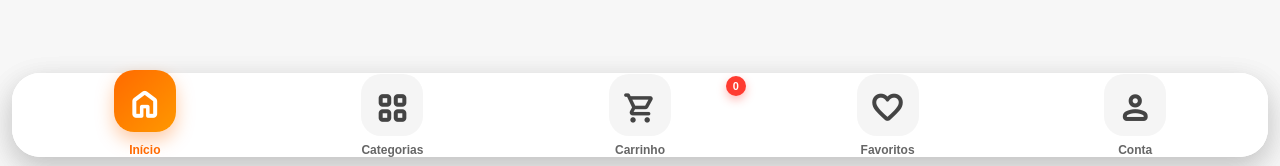
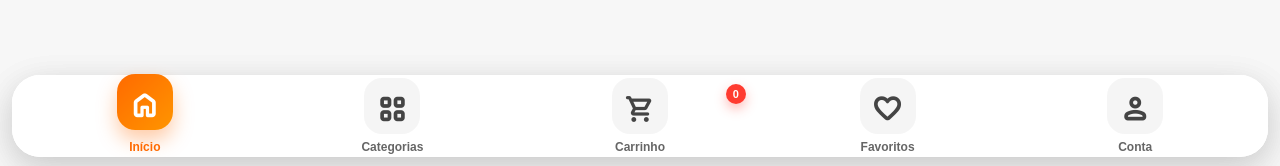
Before and after one commit to ramideilliasse-dev/Commerce, a plain HTML site: page homes.html in a window 1280 px wide. Shown: the part 631-797 px from the top of the page. Drawn offline with nearby package versions, Linux system fonts and the light colour scheme.

Commit message:
Implement bottom navigation styles in homes.css
Added styles for a fixed bottom navigation bar with hover effects and active states.

```diff
--- a/homes.css
+++ b/homes.css
@@ -1028,3 +1028,164 @@ min-width:120px;
 }
 
 }
+/*==================================
+BOTTOM NAVIGATION PREMIUM
+==================================*/
+
+.bottomNav{
+
+position:fixed;
+
+left:12px;
+
+right:12px;
+
+bottom:12px;
+
+height:82px;
+
+background:rgba(255,255,255,.96);
+
+backdrop-filter:blur(25px);
+
+-webkit-backdrop-filter:blur(25px);
+
+border-radius:28px;
+
+display:flex;
+
+justify-content:space-between;
+
+align-items:center;
+
+padding:0 8px;
+
+box-shadow:0 10px 35px rgba(0,0,0,.10);
+
+border:1px solid rgba(255,255,255,.7);
+
+z-index:9999;
+
+}
+
+.navItem{
+
+flex:1;
+
+display:flex;
+
+flex-direction:column;
+
+align-items:center;
+
+justify-content:center;
+
+cursor:pointer;
+
+position:relative;
+
+transition:.25s;
+
+}
+
+.navItem:hover{
+
+transform:translateY(-2px);
+
+}
+
+.navIcon{
+
+width:56px;
+
+height:56px;
+
+border-radius:18px;
+
+display:flex;
+
+justify-content:center;
+
+align-items:center;
+
+background:#f5f5f5;
+
+transition:.25s;
+
+}
+
+.navItem.active .navIcon{
+
+background:linear-gradient(135deg,#ff6a00,#ff9500);
+
+box-shadow:0 10px 20px rgba(255,106,0,.35);
+
+transform:translateY(-4px);
+
+}
+
+.navIcon .material-symbols-rounded{
+
+font-size:30px;
+
+color:#444;
+
+}
+
+.navItem.active .material-symbols-rounded{
+
+color:white;
+
+}
+
+.navItem span{
+
+margin-top:6px;
+
+font-size:12px;
+
+font-weight:700;
+
+color:#666;
+
+}
+
+.navItem.active span{
+
+color:#ff6a00;
+
+}
+
+.bottomBadge{
+
+position:absolute;
+
+top:6px;
+
+right:18px;
+
+min-width:20px;
+
+height:20px;
+
+padding:0 6px;
+
+border-radius:999px;
+
+background:#ff3b30;
+
+color:white;
+
+font-size:11px;
+
+font-weight:bold;
+
+display:flex;
+
+align-items:center;
+
+justify-content:center;
+
+box-shadow:0 5px 12px rgba(255,59,48,.35);
+
+}
```
